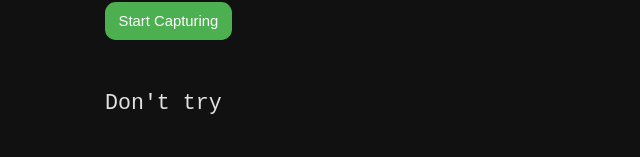
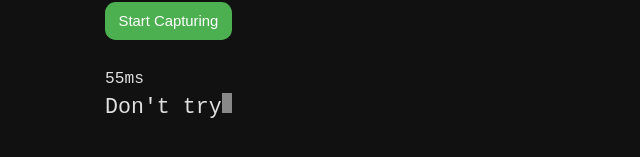
Before and after one commit to thevahidal/bukowski, a React (Vite) app: page / in a window 1280 px wide. Shown: the part 245-402 px from the top of the page, without its empty margins (335-975 px from the left). Built offline with nearby package versions, Linux system fonts and the light colour scheme.

Commit message:
blinking cursor added. timer for preview added.

```diff
--- a/src/App.css
+++ b/src/App.css
@@ -39,3 +39,19 @@
     min-width: 200px;
   }
 }
+
+
+@keyframes cursor-blink {
+  0% {
+    opacity: 0;
+  }
+}
+
+pre::after {
+  content: "";
+  width: 10px;
+  height: 20px;
+  background: #fff;
+  display: inline-block;
+  animation: cursor-blink 1.5s steps(2) infinite;
+}
--- a/src/Typewriter.jsx
+++ b/src/Typewriter.jsx
@@ -1,6 +1,5 @@
 import { useState, useEffect } from 'react';
 import './App.css';
-
 
 let frameInterval = null;
 let timerInterval = null;
@@ -17,6 +16,7 @@ function Typewriter({ frames }) {
           parseInt(Object.keys(frames)[Object.keys(frames).length - 1])
         ) {
           setAnimatedText('');
+          setTimer(0);
 
           return 0;
         }
@@ -33,7 +33,7 @@ function Typewriter({ frames }) {
   const startTimer = () => {
     timerInterval = setInterval(() => {
       setTimer((prevTimer) => prevTimer + 1);
-    }, 1000);
+    }, 10);
   };
 
   const stopTimer = () => {
@@ -56,11 +56,11 @@ function Typewriter({ frames }) {
 
   useEffect(() => {
     console.log({
-      frames
-    })
+      frames,
+    });
 
-    setFrame(-1)
-    setAnimatedText('')
+    setFrame(-1);
+    setAnimatedText('');
 
     startAnimation();
     startTimer();
@@ -69,21 +69,36 @@ function Typewriter({ frames }) {
       stopAnimation();
       stopTimer();
     };
+  }, [frames]);
 
-  }, [frames])
-
-  return <pre
-    style={{
-      whiteSpace: 'break-spaces',
-      textAlign: 'left',
-      fontSize: '0.8rem',
-    }}
-  >{animatedText}</pre>;
+  return (
+    <div
+      style={{
+        textAlign: 'left',
+      }}
+    >
+      {timer !== 0 && <div
+        style={{
+          fontSize: '0.6rem',
+          marginBottom: 0,
+        }}
+      >{Math.round(timer / 10)}ms</div>}
+      <pre
+        style={{
+          marginTop: '0.2rem',
+          whiteSpace: 'break-spaces',
+          textAlign: 'left',
+          fontSize: '0.8rem',
+        }}
+      >
+        {animatedText}
+      </pre>
+    </div>
+  );
 }
 
 export default Typewriter;
 
-
 Typewriter.defaultProps = {
-    frames: {}
-}
+  frames: {},
+};
--- a/src/TypingCapturer.jsx
+++ b/src/TypingCapturer.jsx
@@ -75,6 +75,7 @@ const TypingCapturer = ({ onRecordingEnded }) => {
     >
       <textarea
         onKeyDown={handleKeyDown}
+        onKeyPress={handleKeyDown}
         disabled={!recording}
         ref={textareaRef}
         placeholder={
@@ -110,7 +111,7 @@ const TypingCapturer = ({ onRecordingEnded }) => {
             </button>
           )}
         </div>
-          {timer !== 0 && <div>{Math.round(timer / 10)} ms</div>}
+          {timer !== 0 && <div>{Math.round(timer / 10)}ms</div>}
       </div>
     </div>
   );
```
